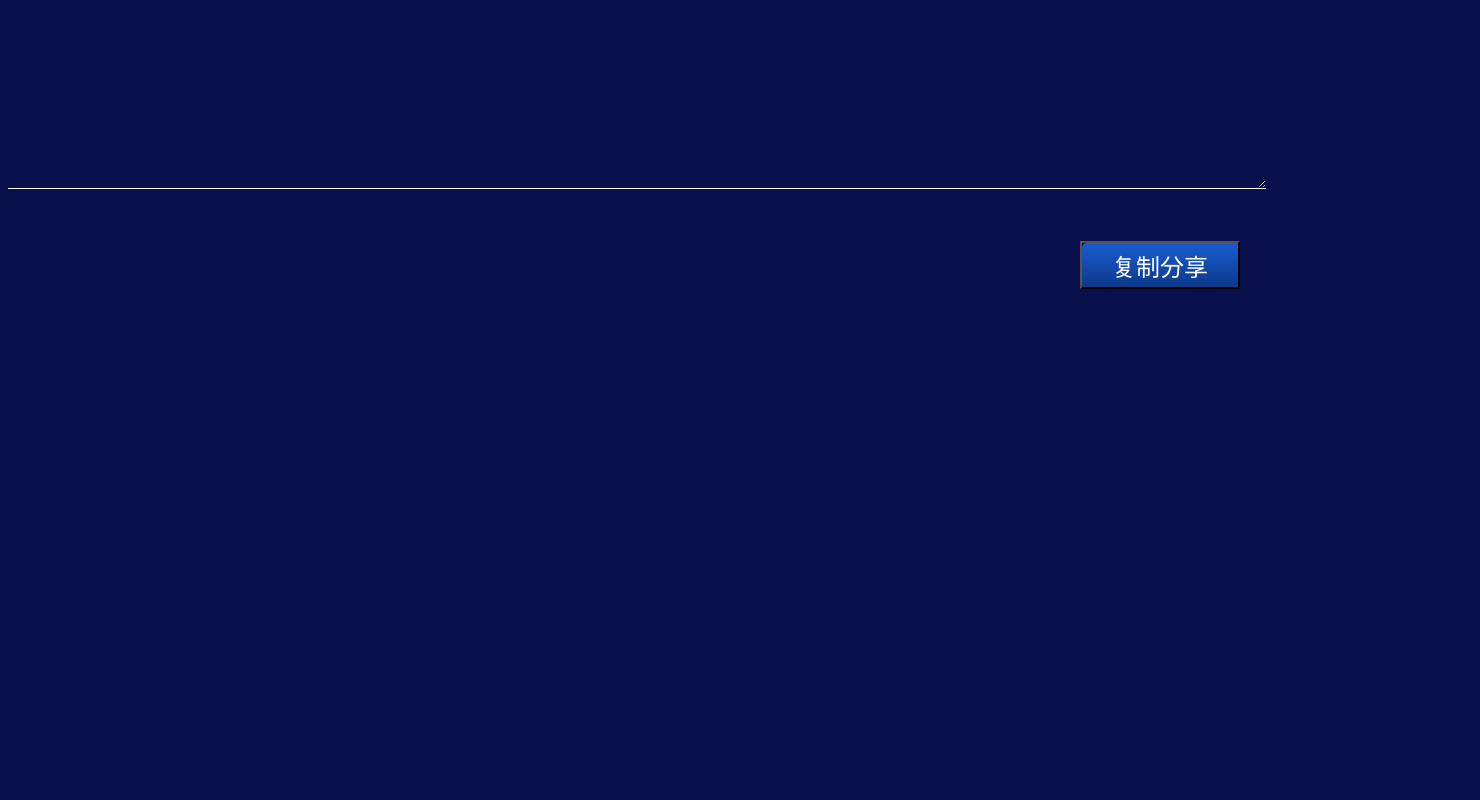
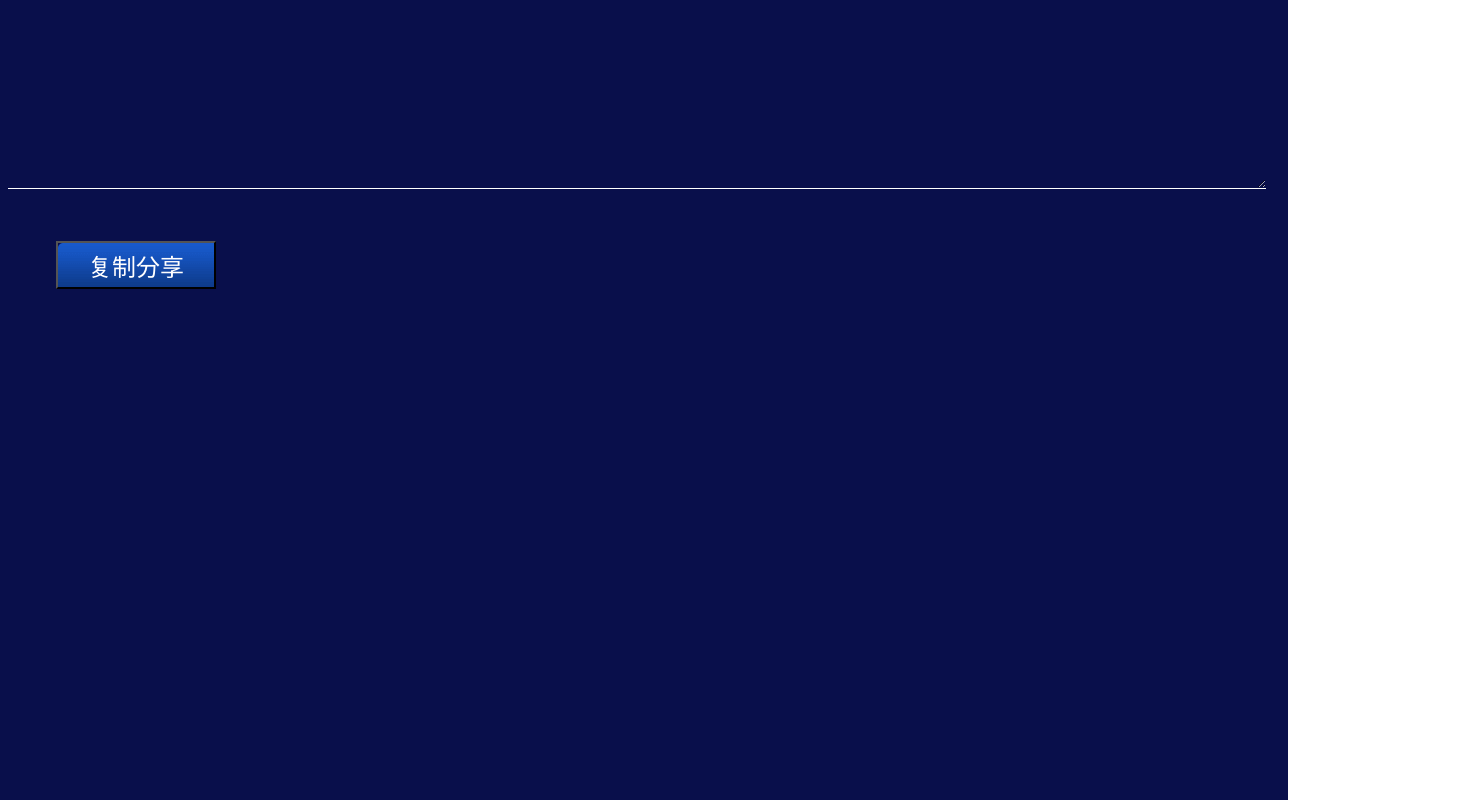
Before and after one commit to dongxiaoping/login, a plain HTML site: page copyPage/index.html in a window 1280 px wide. Shown: the whole page, 1480 px wide, since content can reach past the window. Drawn offline with Linux system fonts and the light colour scheme.

Commit message:
优化复制

```diff
--- a/copyPage/index.html
+++ b/copyPage/index.html
@@ -6,10 +6,10 @@
     <meta charset="UTF-8">
     <title>Title</title>
 </head>
-<body style="width: 100%;height: 100%;padding-right: 12rem; background-image: url(blue_bg.png)">
+<body style="width: 100%;height: 100%;background-image: url(blue_bg.png)">
 <textarea   id="shareClipboardContentId" style="border: 0px solid white;border-bottom: 1px solid white; background-image: url(blue_bg.png);color:white;width: 98%;height: auto;font-size: 1.4rem;line-height: 26px;min-height: 11rem;">
  </textarea>
-<button style="background:url('button_bg.png');color:white;width: 10rem;height: 3rem;float: right;margin-right: 3rem;margin-top: 3rem;font-size: 1.5rem" id="shareClipboardButtonId" class="btn">
+<button style="background:url('button_bg.png');color:white;width: 10rem;height: 3rem;float: left;margin-left: 3rem;margin-top: 3rem;font-size: 1.5rem" id="shareClipboardButtonId" class="btn">
 复制分享
 </button>
 </body>
```
